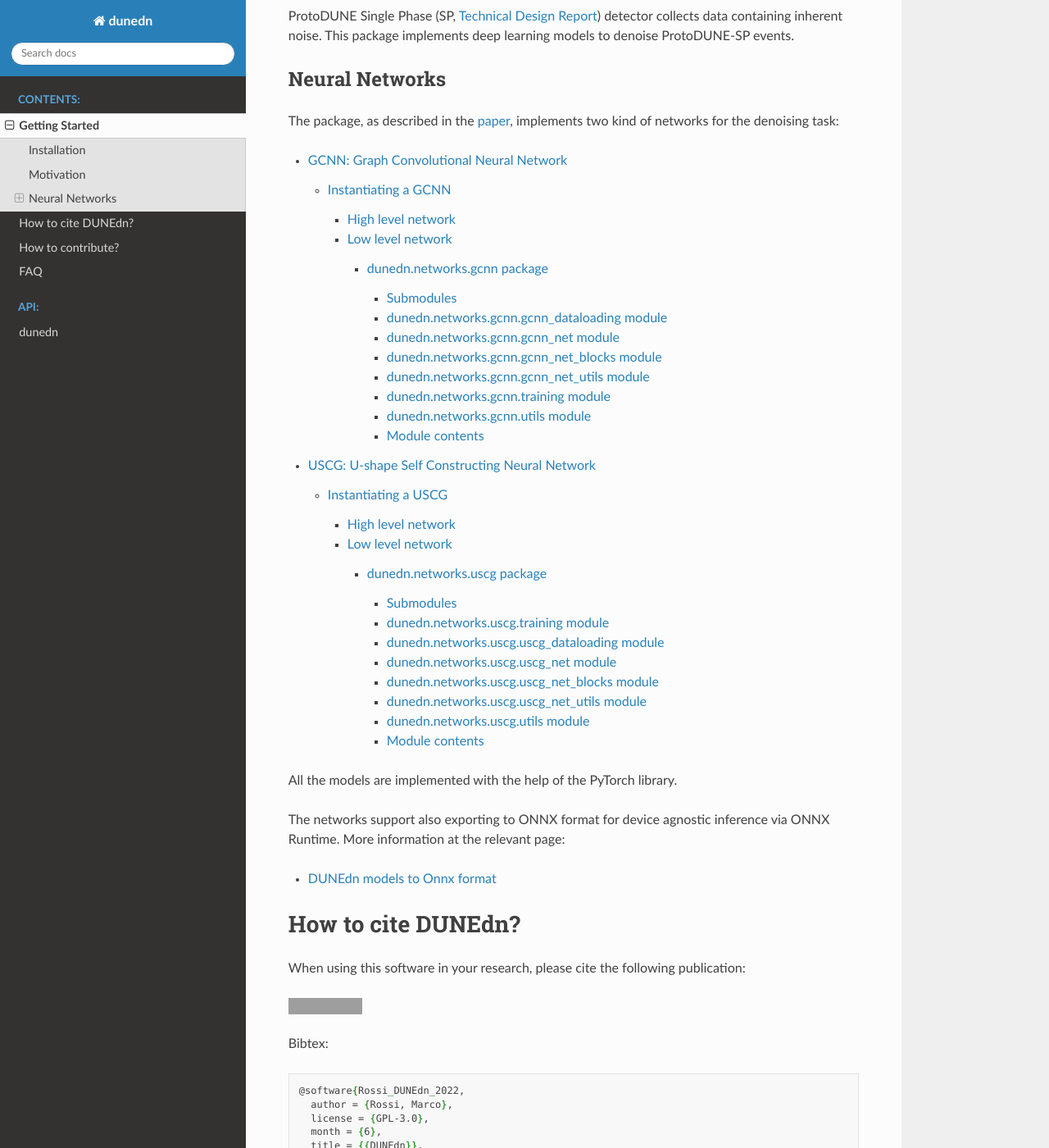
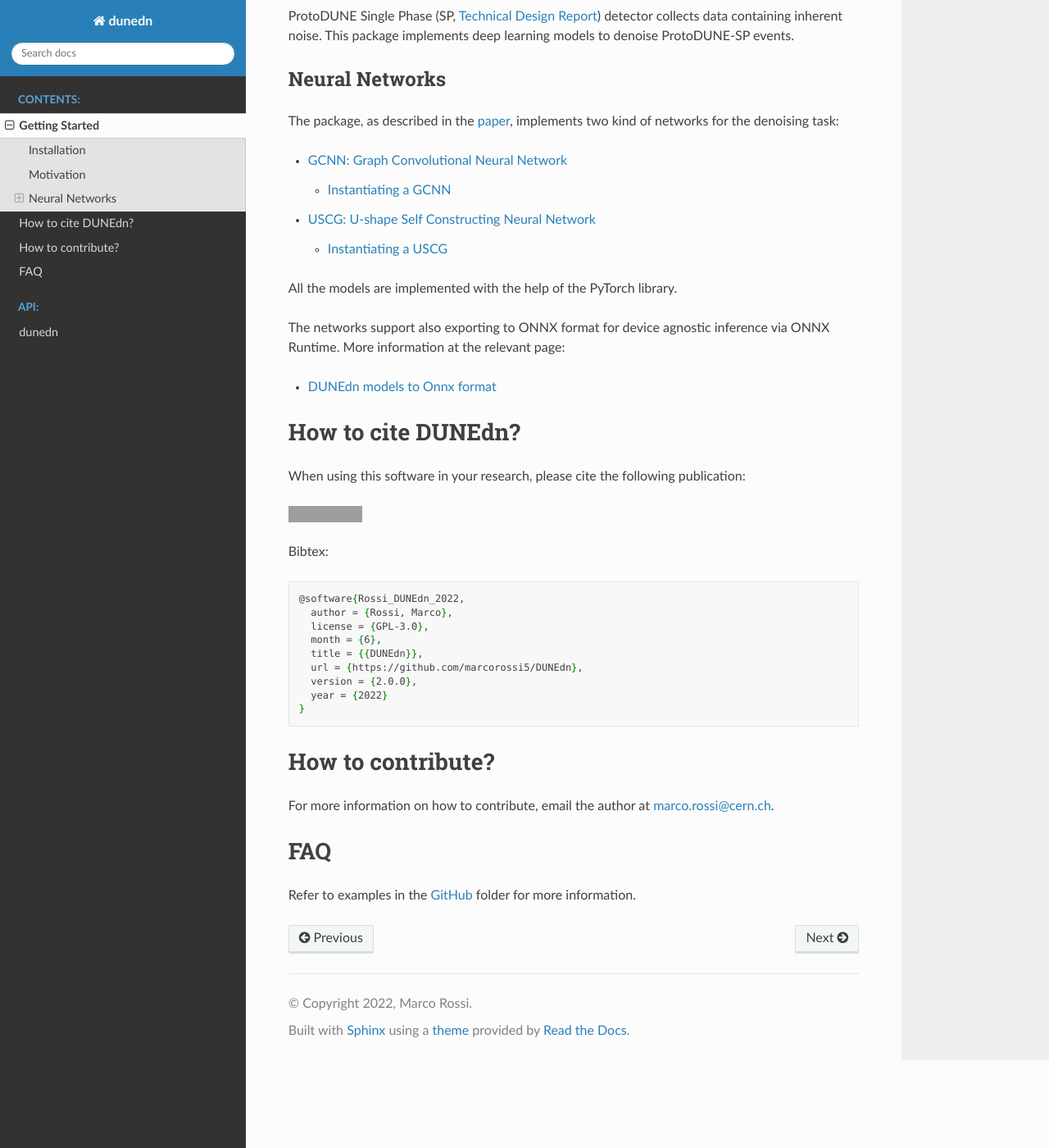
Before and after one commit to marcorossi5/DUNEreco, a Sphinx documentation site: the page built from docs/source/introduction.rst, in a window 1280 px wide and 1400 px high, scrolled down 576 px. Shown: the whole window at 82% size. Built offline with Sphinx 7.4.7 and the Read the Docs theme 2.0.0, drawn with Linux system fonts in a browser that asks for light colours; some of the changed lines change nothing that is shown; grey boxes are pictures that could not be loaded.

Commit message:
fix toctree syntax

```diff
--- a/docs/source/introduction.rst
+++ b/docs/source/introduction.rst
@@ -35,9 +35,10 @@ implements two kind of networks for the denoising  task:
 
 
 .. toctree::
+  :maxdepth: 2
 
-   gcnn_intro
-   uscg_intro
+  gcnn_intro
+  uscg_intro
 
 All the models are implemented with the help of the PyTorch library.
 
@@ -45,8 +46,9 @@ The networks support also exporting to ONNX format for device agnostic inference
 via ONNX Runtime. More information at the relevant page:
 
 .. toctree::
+  :maxdepth: 2
 
-   onnx_intro
+  onnx_intro
 
 How to cite DUNEdn?
 ===================
```
